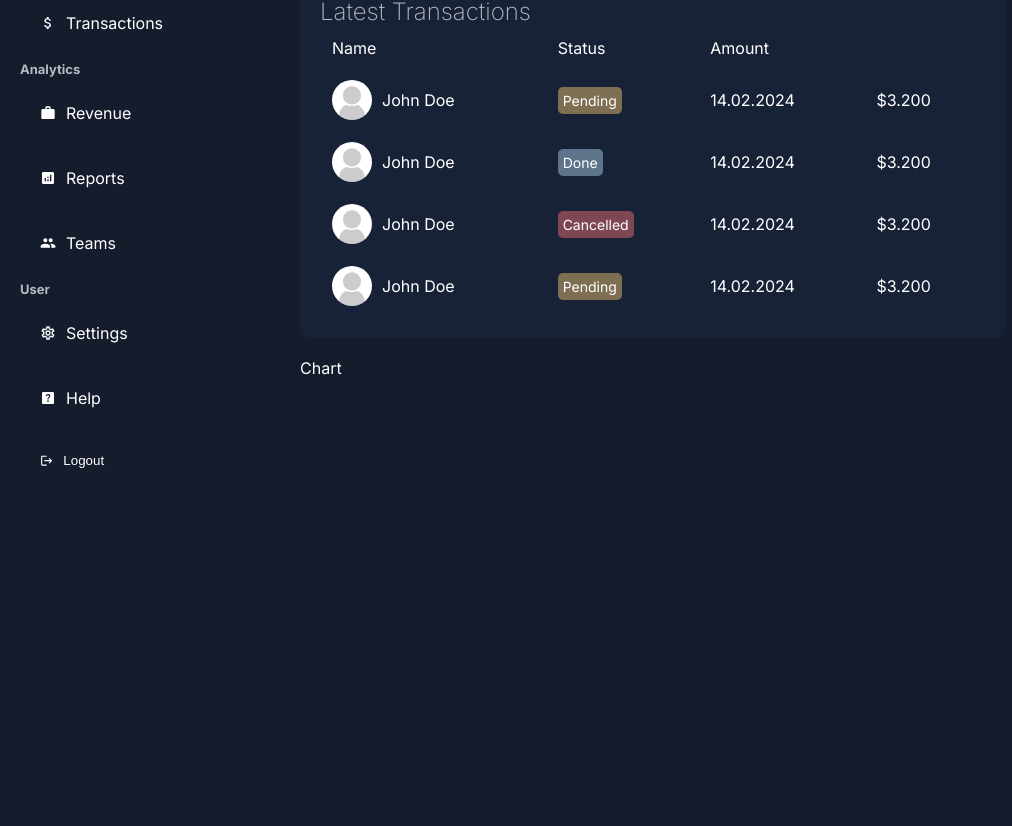
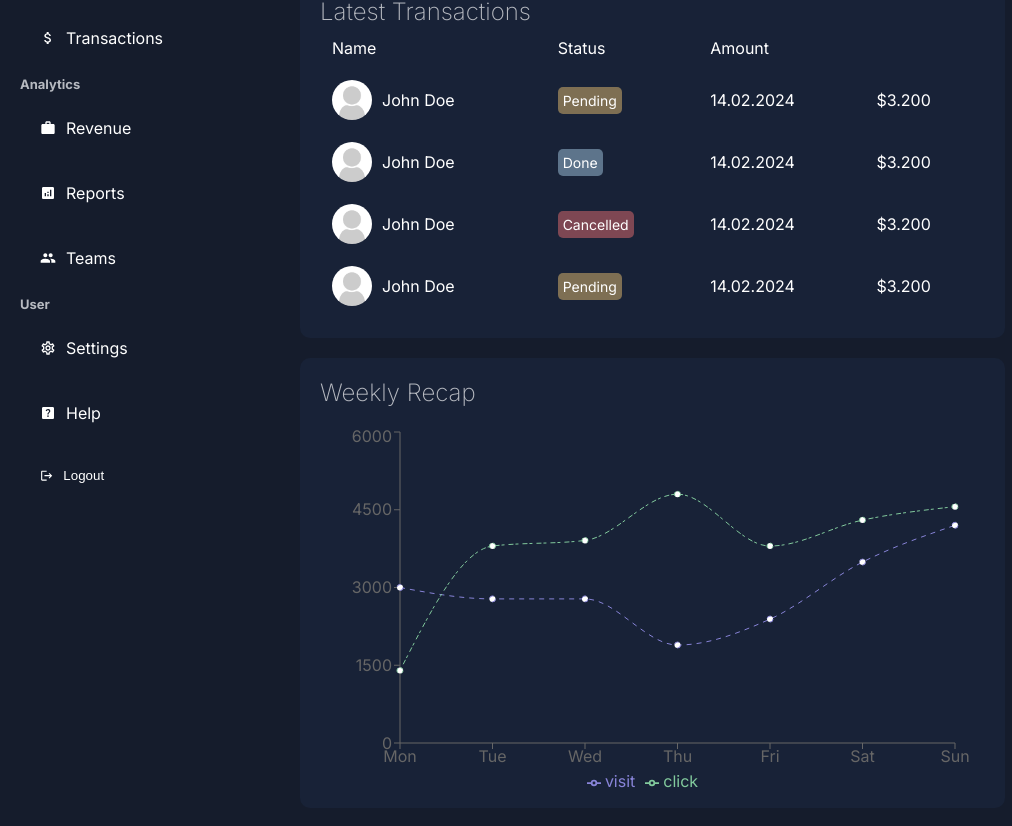
Before and after one commit to russellw999/nextadmin-14, a Next.js app: page /dashboard in a window 1280 px wide. Shown: the part 322-1148 px from the top of the page, without its empty margins (0-1012 px from the left). Before the commit the page ends 830 px from the top, so only its background shows below. Built offline with nearby package versions, Linux system fonts and the light colour scheme.

Commit message:
52:20 stub for chart wit dummy data complete

```diff
--- a/app/ui/dashboard/chart/chart.jsx
+++ b/app/ui/dashboard/chart/chart.jsx
@@ -1,10 +1,71 @@
+'use client'
+import React, { PureComponent } from 'react';
+import { LineChart, Line, XAxis, YAxis, Tooltip, Legend, ResponsiveContainer } from 'recharts';
 
 import styles from './chart.module.css'
 
+const data = [
+  {
+    name: 'Mon',
+    visit: 3000,
+    click: 1398,
+
+  },
+  {
+    name: 'Tue',
+    visit:2780,
+    click: 3800,
+  },
+  {
+    name: 'Wed',
+    visit: 2780,
+    click: 3908,
+  },
+  {
+    name: 'Thu',
+    visit: 1890,
+    click: 4800,
+  },
+  {
+    name: 'Fri',
+    visit: 2390,
+    click: 3800,
+  },
+  {
+    name: 'Sat',
+    visit: 3490,
+    click: 4300,
+  },
+  {
+    name: 'Sun',
+    visit: 4200,
+    click: 4560,
+  },
+];
 const Chart = () => {
   return (
-    <div>
-       Chart
+    <div className={styles.container}>
+      <h2 className={styles.title}>Weekly Recap</h2>
+      <ResponsiveContainer width="100%" height="90%">
+        <LineChart
+          width={500}
+          height={300}
+          data={data}
+          margin={{
+            top: 5,
+            right: 30,
+            left: 20,
+            bottom: 5,
+          }}
+        >
+          <XAxis dataKey="name" />
+          <YAxis />
+          <Tooltip contentStyle={{background: '#151c2c', border: 'none'}}/>
+          <Legend />
+          <Line type="monotone" dataKey="visit" stroke="#8884d8" strokeDasharray="5 5" />
+          <Line type="monotone" dataKey="click" stroke="#82ca9d" strokeDasharray="3 4 5 2" />
+        </LineChart>
+      </ResponsiveContainer>
     </div>
   );
 }
--- a/app/ui/dashboard/chart/chart.module.css
+++ b/app/ui/dashboard/chart/chart.module.css
@@ -0,0 +1,12 @@
+.container{
+    height: 450px;
+    background-color: var(--bgSoft);
+    padding: 20px;
+    border-radius: 10px;
+}
+
+.title{
+    font-weight: 200;
+    color: var(--textSoft);
+    margin-bottom: 20px;
+}
```
